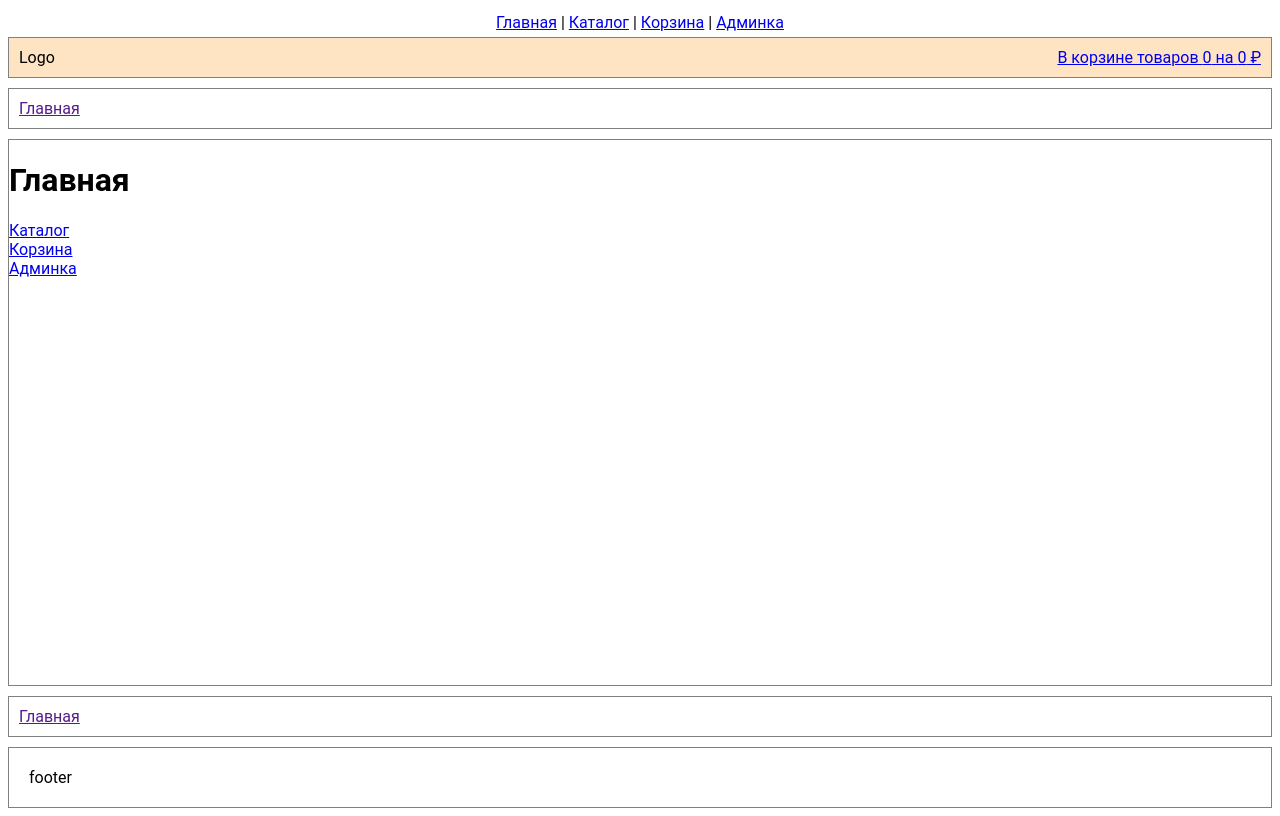
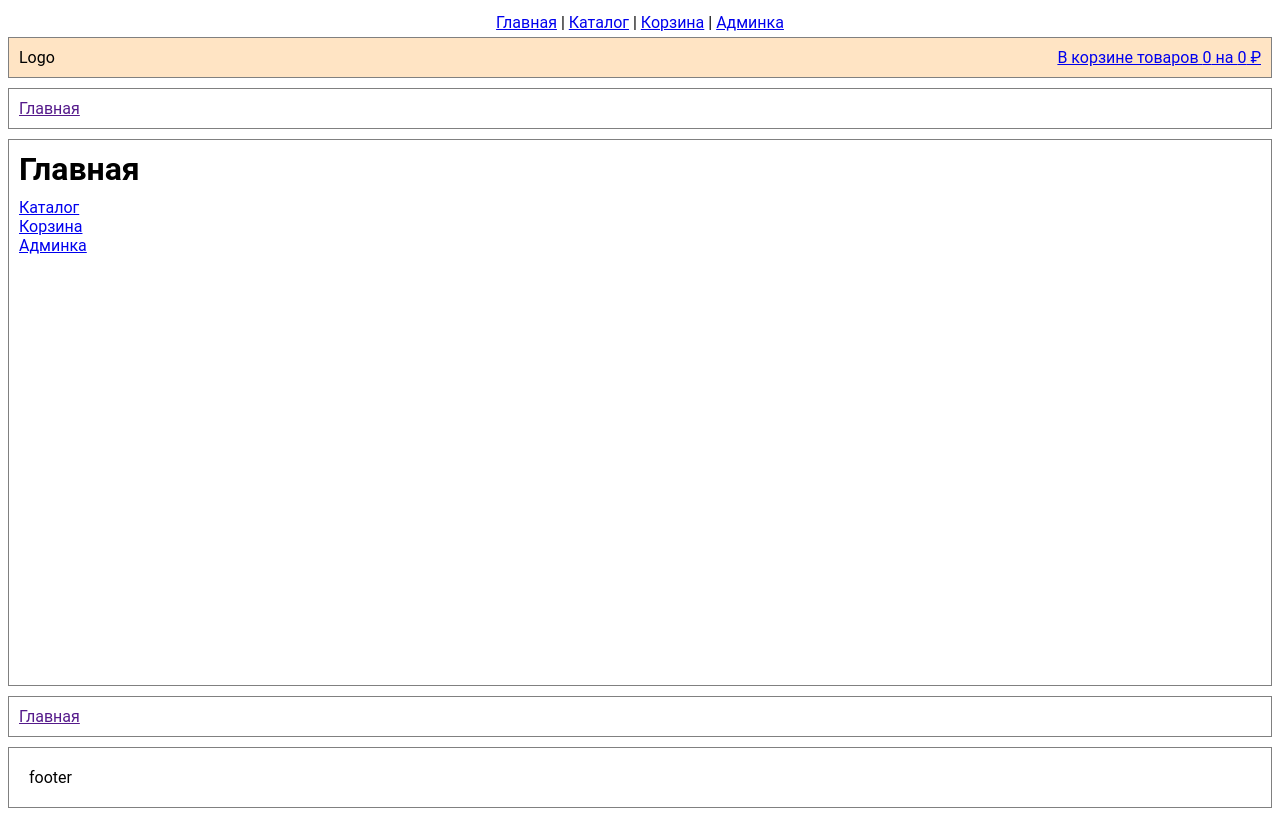
Before and after one commit to evgxyz/site-react-ts-1, a React (Create React App) app: page / in a window 1280 px wide. Built offline with nearby package versions, Linux system fonts and the light colour scheme.

Commit message:
main-page css admin-page css

```diff
--- a/src/index.css
+++ b/src/index.css
@@ -48,6 +48,20 @@ body {
   margin: 10px 0;
   padding: 10px;
   border: 1px solid gray;
+}
+
+.main-page__title {
+  margin: 10px;
+}
+.main-page__content {
+  margin: 10px;
+}
+
+.admin-page__title {
+  margin: 10px;
+}
+.admin-page__content {
+  margin: 10px;
 }
 
 .catalog__title {
--- a/src/index.scss
+++ b/src/index.scss
@@ -66,8 +66,27 @@ body {
   border: 1px solid gray;
 }
 
+.main-page {
+  &__title {
+    margin: 10px;
+  }
+
+  &__content {
+    margin: 10px;
+  }
+}
+
+.admin-page {
+  &__title {
+    margin: 10px;
+  }
+
+  &__content {
+    margin: 10px;
+  }
+}
+
 .catalog {
-
   &__title {
     margin: 10px;
   }
--- a/src/units/AdminPage.tsx
+++ b/src/units/AdminPage.tsx
@@ -14,8 +14,8 @@ export function AdminPage() {
   }, []);
 
   return (
-    <div className='main-page'>
-      <h1>Админка</h1>
+    <div className='admin-page'>
+      <h1 className='admin-page__title'>Админка</h1>
     </div>
   );
 }
--- a/src/units/MainPage.tsx
+++ b/src/units/MainPage.tsx
@@ -15,10 +15,12 @@ export function MainPage() {
 
   return (
     <div className='main-page'>
-      <h1>Главная</h1>
-      <div><a href="#!catalog">Каталог</a></div>
-      <div><a href="#!basket">Корзина</a></div>
-      <div><a href="#!admin">Админка</a></div>
+      <h1 className='main-page__title'>Главная</h1>
+      <div className='main-page__content'>
+        <div><a href="#!catalog">Каталог</a></div>
+        <div><a href="#!basket">Корзина</a></div>
+        <div><a href="#!admin">Админка</a></div>
+      </div>
     </div>
   );
 }
--- a/src/units/Product.tsx
+++ b/src/units/Product.tsx
@@ -69,7 +69,7 @@ export function ProductPage(props: TProductPageProps) {
     return (
       <div className='product-page'>
         <div className='product-page__content'>
-        <b>{ product ? 'Загрузка...' : 'Продукт не найден' }</b>
+          <b>{ product ? 'Загрузка...' : 'Продукт не найден' }</b>
         </div>
       </div>
     )
```
